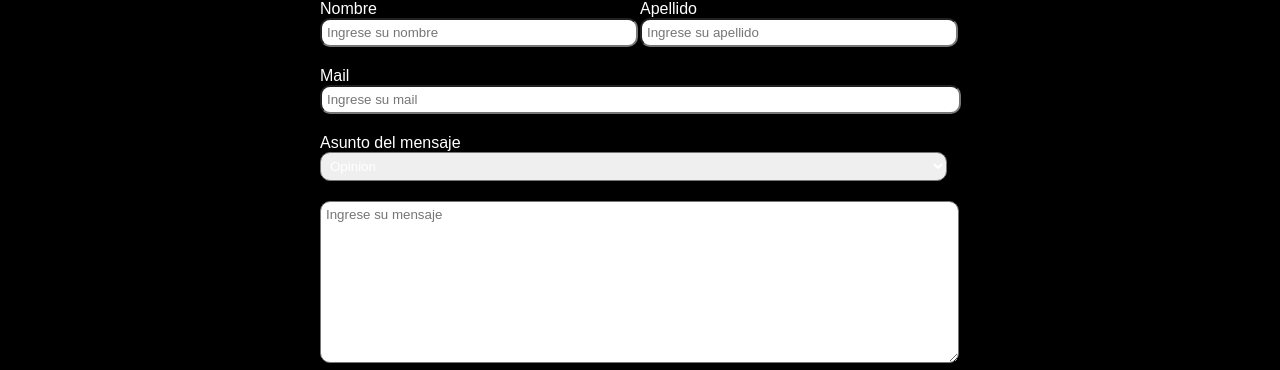
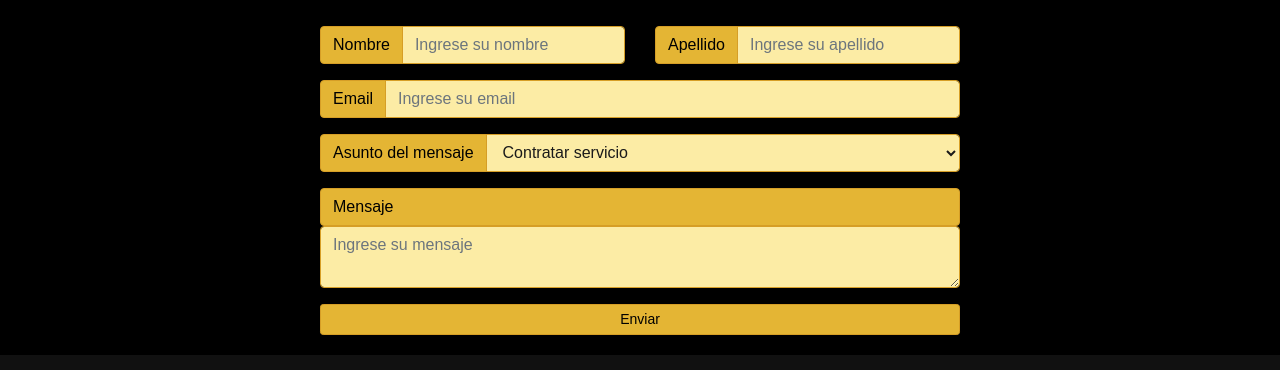
Before and after one commit to JuliTCastillo/SoporteTecnico_JulietaCastillo, a plain HTML site: page secciones/contacto.html in a window 1280 px wide. Shown: the part 188-558 px from the top of the page. Drawn offline with nearby package versions, Linux system fonts and the light colour scheme.

Commit message:
modificando el diseño de contacto

```diff
--- a/estilo/style.css
+++ b/estilo/style.css
@@ -462,32 +462,25 @@ h1 {
     form{
         width: 50%;
     }
+    .tituloCentrado{
+        text-align: center;
+    }
     /*FORMULARIO*/
-    .divNombre{
-        display:flex;
-        width: 100%;
+    .spColor{
+        background-color: rgb(228, 181, 52);
+        border: rgb(214, 158, 38) 1px solid;
+        color:black;
     }
-    .datosNomApe{
-        width: 100%;
-    }
-    .datos{
-        width: 98%;
-        border-radius: 10px;
-        padding: 5px;
-    }
-    #nombre, #apellido{
-        width: 95%;
-    }
-    .divMailAsunto, .divAsunto, #btnEnviar{
-        margin: 20px 0px 20px 0px;
+    .inpColor{
+        background-color: #fceca5;
+        border: rgb(214, 158, 38) 1px solid;
+        color:rgb(26, 26, 26);
     }
     #btnEnviar{
-        width: 100%;
-        padding: 8px;
-        background-color: rgba(255, 81, 0, 0.856);
-        color:white;
-        border-radius: 10px;
-}
+        background-color: rgb(228, 181, 52);
+        border: rgb(214, 158, 38) 1px solid;
+        color:black;
+    }
     /*Footer*/
     footer {
         background-color: #111111;
@@ -531,7 +524,7 @@ h1 {
     }
 
     #btnEnviar:hover {
-        background-color: rgb(187, 104, 56);
+        background-color: rgb(187, 145, 56);
     }
 
     .btnComprar:hover {
--- a/secciones/contacto.html
+++ b/secciones/contacto.html
@@ -9,6 +9,8 @@
     <meta http-equiv="X-UA-Compatible" content="IE=edge">
     <!-- el html se acopla a los distinto tamaño de dispositivos -->
     <meta name="viewport" content="width=device-width, initial-scale=1.0">
+    <link rel="stylesheet" href="https://cdn.jsdelivr.net/npm/bootstrap@4.0.0/dist/css/bootstrap.min.css"
+        integrity="sha384-Gn5384xqQ1aoWXA+058RXPxPg6fy4IWvTNh0E263XmFcJlSAwiGgFAW/dAiS6JXm" crossorigin="anonymous">
     <link rel="stylesheet" href="../estilo/style.css">
     <title>ST - Contacto</title>
 </head>
@@ -51,33 +53,50 @@
     </header>
     <main>
         <section class="scFormulario">
+
             <form action="#">
-                <h2 id="tituloCont">Contacto</h2>
-                <div class="divNombre">
-                    <div class="datosNomApe">
-                        <label for="nombre">Nombre</label>
-                        <input class="datos" type="text" name="nombre" id="nombre" placeholder="Ingrese su nombre">
+                <h3 class="tituloCentrado">Contacto</h3>
+                <div class="row">
+                    <div class="input-group mb-3 col">
+                        <div class="input-group-prepend">
+                            <span class="input-group-text spColor" id="inputGroup-sizing-default">Nombre</span>
                         </div>
-                    <div class="datosNomApe">
-                        <label for="apellido">Apellido</label>
-                        <input class="datos" type="text" name="nombre" id="apellido" placeholder="Ingrese su apellido">
+                        <input type="text" class="form-control inpColor" aria-label="Default"
+                            aria-describedby="inputGroup-sizing-default" placeholder="Ingrese su nombre">
+                    </div>
+                    <div class="input-group mb-3 col">
+                        <div class="input-group-prepend">
+                            <span class="input-group-text spColor" id="inputGroup-sizing-default">Apellido</span>
+                        </div>
+                        <input type="text" class="form-control inpColor" aria-label="Default"
+                            aria-describedby="inputGroup-sizing-default" placeholder="Ingrese su apellido">
                     </div>
                 </div>
-                <div class="divMailAsunto">
-                    <label for="mail">Mail</label>
-                    <input class="datos" type="email" name="mail" id="mail" placeholder="Ingrese su mail">
-                    <div class="divAsunto">
-                        <label for="asunto">Asunto del mensaje</label>
-                        <select class="datos" name="asunto" id="asunto">
-                            <option value="">Opinion</option>
-                            <option value="">Reclamo</option>
-                            <option value="">otros</option>
+                <div class="input-group mb-3">
+                    <div class="input-group-prepend">
+                        <span class="input-group-text spColor" id="inputGroup-sizing-default">Email</span>
+                    </div>
+                    <input type="email" class="form-control inpColor" aria-label="Default"
+                        aria-describedby="inputGroup-sizing-default" placeholder="Ingrese su email">
+                </div>
+                <div class="input-group mb-3">
+                    <div class="input-group-prepend">
+                        <label class="input-group-text spColor" for="inputGroupSelect01">Asunto del mensaje</label>
+                    </div>
+                    <select class="form-control inpColor" id="exampleFormControlSelect1">
+                        <option class="inpColor">Contratar servicio</option>
+                        <option class="inpColor">Opiniones</option>
+                        <option class="inpColor">Reclamo</option>
+                        <option class="inpColor">Otros</option>
                     </select>
                 </div>
+                <div class="input-group justify-content-center mb-3">
+                    <div class="row w-100" >
+                        <span class="input-group-text w-100 spColor">Mensaje</span>
+                        <textarea class="form-control inpColor" aria-label="With textarea" placeholder="Ingrese su mensaje"></textarea>
                     </div>
-                <textarea class="datos"  name="mensaje" id="mensaje" cols="30" rows="10" placeholder="Ingrese su mensaje"></textarea>
-                <br>
-                <button type="button" id="btnEnviar">Enviar</button>
+                </div>
+                <button type="button" class="btn btn-secondary btn-sm w-100" id="btnEnviar">Enviar</button>
             </form>
         </section>
     </main>
@@ -85,7 +104,7 @@
         <h2>Soporte Tecnico</h2>
         <div class="divRedesSociales">
             <div>
-                <h5>Redes sociales</h5>
+                <h5 class="">Redes sociales</h5>
                 <div class="divIconoRS">
                     <figure>
                         <img class="iconoRS" src="../imagen/whatsapp.png" alt="logo de redes sociales">
@@ -108,6 +127,15 @@
             </div>
         </div>
     </footer>
+    <script src="https://code.jquery.com/jquery-3.2.1.slim.min.js"
+        integrity="sha384-KJ3o2DKtIkvYIK3UENzmM7KCkRr/rE9/Qpg6aAZGJwFDMVNA/GpGFF93hXpG5KkN" crossorigin="anonymous">
+    </script>
+    <script src="https://cdn.jsdelivr.net/npm/popper.js@1.12.9/dist/umd/popper.min.js"
+        integrity="sha384-ApNbgh9B+Y1QKtv3Rn7W3mgPxhU9K/ScQsAP7hUibX39j7fakFPskvXusvfa0b4Q" crossorigin="anonymous">
+    </script>
+    <script src="https://cdn.jsdelivr.net/npm/bootstrap@4.0.0/dist/js/bootstrap.min.js"
+        integrity="sha384-JZR6Spejh4U02d8jOt6vLEHfe/JQGiRRSQQxSfFWpi1MquVdAyjUar5+76PVCmYl" crossorigin="anonymous">
+    </script>
 </body>
 
 </html>
```
Lines whose indentation alone changed are shown as unchanged.
